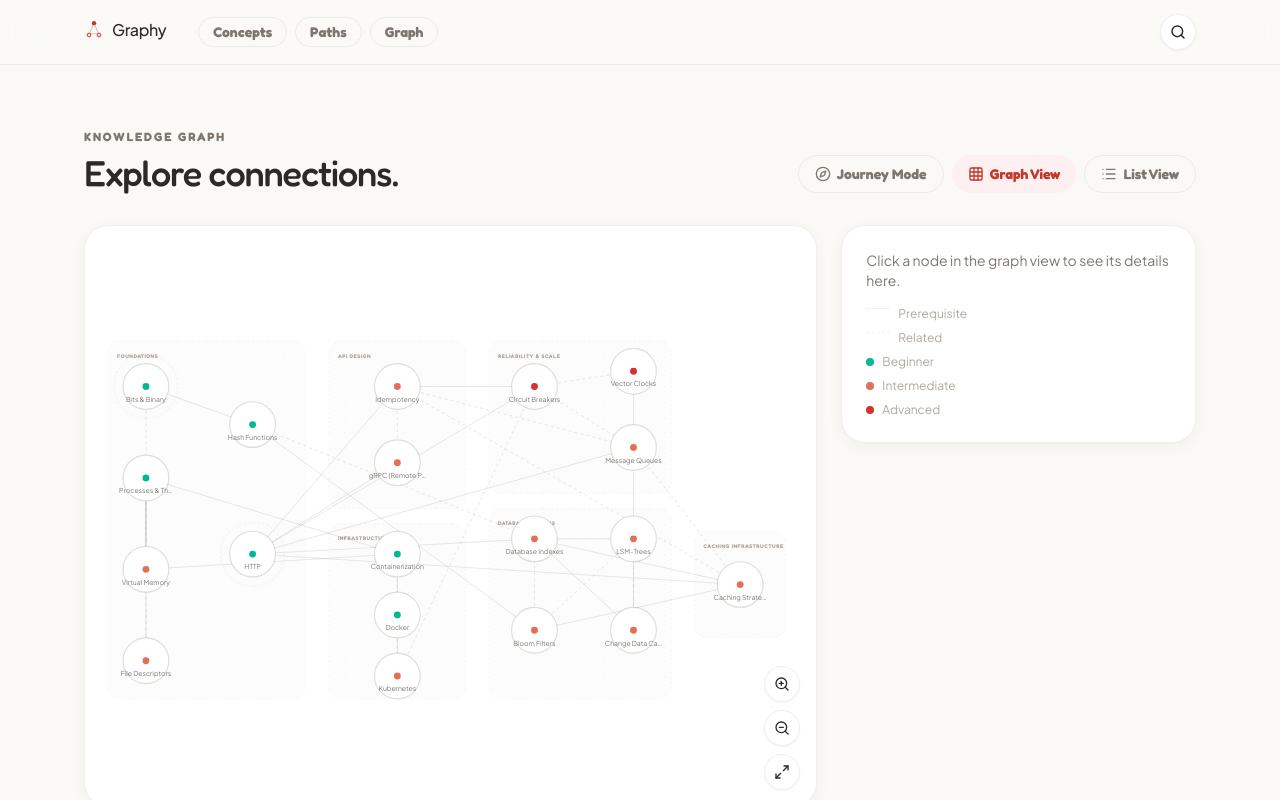
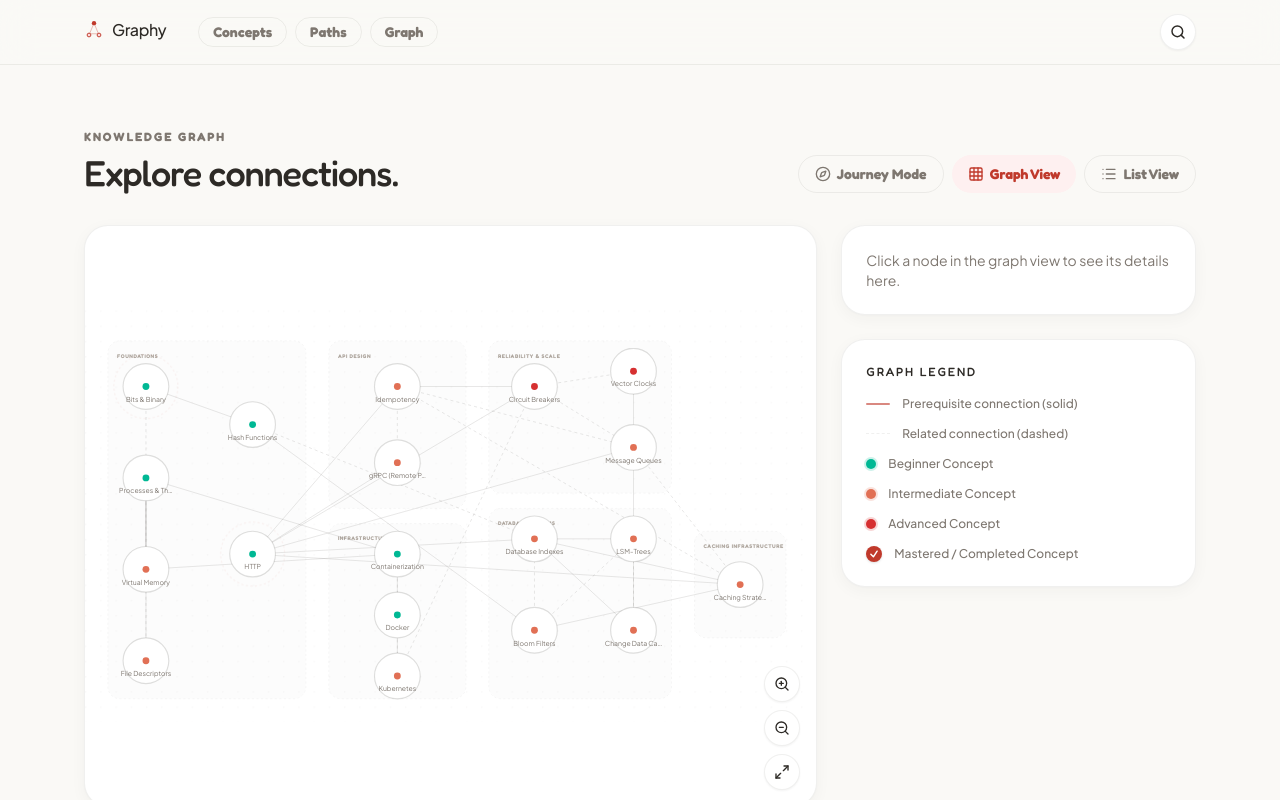
Before and after one commit to tomiwa-a/graphly, a Next.js app: page /graph in a window 1280 px wide. Both pictures are taken after a click on the button "Graph View". Shown: the top 800 px of the page. Built offline with nearby package versions, Linux system fonts and the light colour scheme.

Commit message:
fix: resolve graph zoom alignment, improve text legibility on mastered nodes, and make legend persistent

```diff
--- a/src/app/graph/page.tsx
+++ b/src/app/graph/page.tsx
@@ -234,7 +234,7 @@ function GraphView({
         className="w-full h-[450px] sm:h-[580px]"
         style={{
           transform: `scale(${zoom}) translate(${pan.x}px, ${pan.y}px)`,
-          transformOrigin: "center",
+          transformOrigin: "0 0",
           transition: "transform 300ms ease",
         }}
       >
@@ -481,7 +481,7 @@ function GraphView({
                 x={pos.x}
                 y={pos.y + (isNodeHovered || isFocused ? 24 : 20)}
                 textAnchor="middle"
-                className={`text-[9px] font-sans ${completed ? "font-bold fill-primary-dark" : "fill-foreground-secondary"} ${isNodeHovered && "fill-foreground font-bold"}`}
+                className={`text-[9px] font-sans ${completed ? "font-bold fill-white" : isNodeHovered ? "fill-foreground font-bold" : "fill-foreground-secondary"}`}
                 style={{ pointerEvents: "none" }}
               >
                 {concept.title.length > 16
@@ -885,9 +885,10 @@ export default function GraphPage() {
 
           {/* Side panel for Graph selection detail */}
           <div className="lg:col-span-1">
+            <div className="sticky top-24 space-y-6">
               {selectedConcept ? (
                 <Reveal>
-                <div className="rounded-[24px] border border-border bg-surface-card p-6 shadow-card sticky top-24 space-y-4">
+                  <div className="rounded-[24px] border border-border bg-surface-card p-6 shadow-card space-y-4">
                     <div>
                       <p className="text-xs font-bold tracking-[0.15em] text-foreground-secondary uppercase font-heading mb-1">
                         Selected
@@ -972,40 +973,58 @@ export default function GraphPage() {
                   <p className="text-sm text-foreground-secondary font-sans">
                     Click a node in the graph view to see its details here.
                   </p>
-                <div className="mt-4 space-y-2">
-                  <div className="flex items-center gap-2">
-                    <span className="h-3 w-6 border-t border-[#C0392B]/30" />
-                    <span className="text-xs text-foreground-muted font-sans">
-                      Prerequisite
+                </div>
+              )}
+
+              {/* Dynamic Persistent Legend Card */}
+              <div className="rounded-[24px] border border-border bg-surface-card p-6 shadow-card">
+                <h3 className="text-xs font-bold tracking-[0.15em] text-foreground-secondary uppercase font-heading mb-4">
+                  Graph Legend
+                </h3>
+                <div className="space-y-3.5">
+                  <div className="flex items-center gap-3">
+                    <span className="h-0.5 w-6 bg-[#C0392B]/60 rounded" />
+                    <span className="text-xs text-foreground-secondary font-sans font-medium">
+                      Prerequisite connection (solid)
                     </span>
                   </div>
-                  <div className="flex items-center gap-2">
-                    <span className="h-3 w-6 border-t border-dashed border-[#C0392B]/20" />
-                    <span className="text-xs text-foreground-muted font-sans">
-                      Related
+                  <div className="flex items-center gap-3">
+                    <span className="h-0.5 w-6 border-t border-dashed border-[#C0392B]/40" />
+                    <span className="text-xs text-foreground-secondary font-sans font-medium">
+                      Related connection (dashed)
                     </span>
                   </div>
-                  <div className="flex items-center gap-2">
-                    <span className="h-2 w-2 rounded-full bg-success-dark" />
-                    <span className="text-xs text-foreground-muted font-sans">
-                      Beginner
+                  <div className="flex items-center gap-3">
+                    <span className="h-2.5 w-2.5 rounded-full bg-[#00b894] ring-2 ring-[#00b894]/20" />
+                    <span className="text-xs text-foreground-secondary font-sans font-medium">
+                      Beginner Concept
                     </span>
                   </div>
-                  <div className="flex items-center gap-2">
-                    <span className="h-2 w-2 rounded-full bg-warning-dark" />
-                    <span className="text-xs text-foreground-muted font-sans">
-                      Intermediate
+                  <div className="flex items-center gap-3">
+                    <span className="h-2.5 w-2.5 rounded-full bg-[#e17055] ring-2 ring-[#e17055]/20" />
+                    <span className="text-xs text-foreground-secondary font-sans font-medium">
+                      Intermediate Concept
                     </span>
                   </div>
-                  <div className="flex items-center gap-2">
-                    <span className="h-2 w-2 rounded-full bg-destructive-dark" />
-                    <span className="text-xs text-foreground-muted font-sans">
-                      Advanced
+                  <div className="flex items-center gap-3">
+                    <span className="h-2.5 w-2.5 rounded-full bg-[#d63031] ring-2 ring-[#d63031]/20" />
+                    <span className="text-xs text-foreground-secondary font-sans font-medium">
+                      Advanced Concept
+                    </span>
+                  </div>
+                  <div className="flex items-center gap-3">
+                    <div className="h-4 w-4 rounded-full bg-[#C0392B] flex items-center justify-center shadow-sm">
+                      <svg className="h-2.5 w-2.5 text-white" fill="none" stroke="currentColor" viewBox="0 0 24 24" strokeWidth="3.5">
+                        <path strokeLinecap="round" strokeLinejoin="round" d="M4.5 12.75l6 6 9-13.5" />
+                      </svg>
+                    </div>
+                    <span className="text-xs text-foreground-secondary font-sans font-medium">
+                      Mastered / Completed Concept
                     </span>
                   </div>
                 </div>
               </div>
-            )}
+            </div>
           </div>
         </div>
       )}
```
Lines whose indentation alone changed are shown as unchanged.
